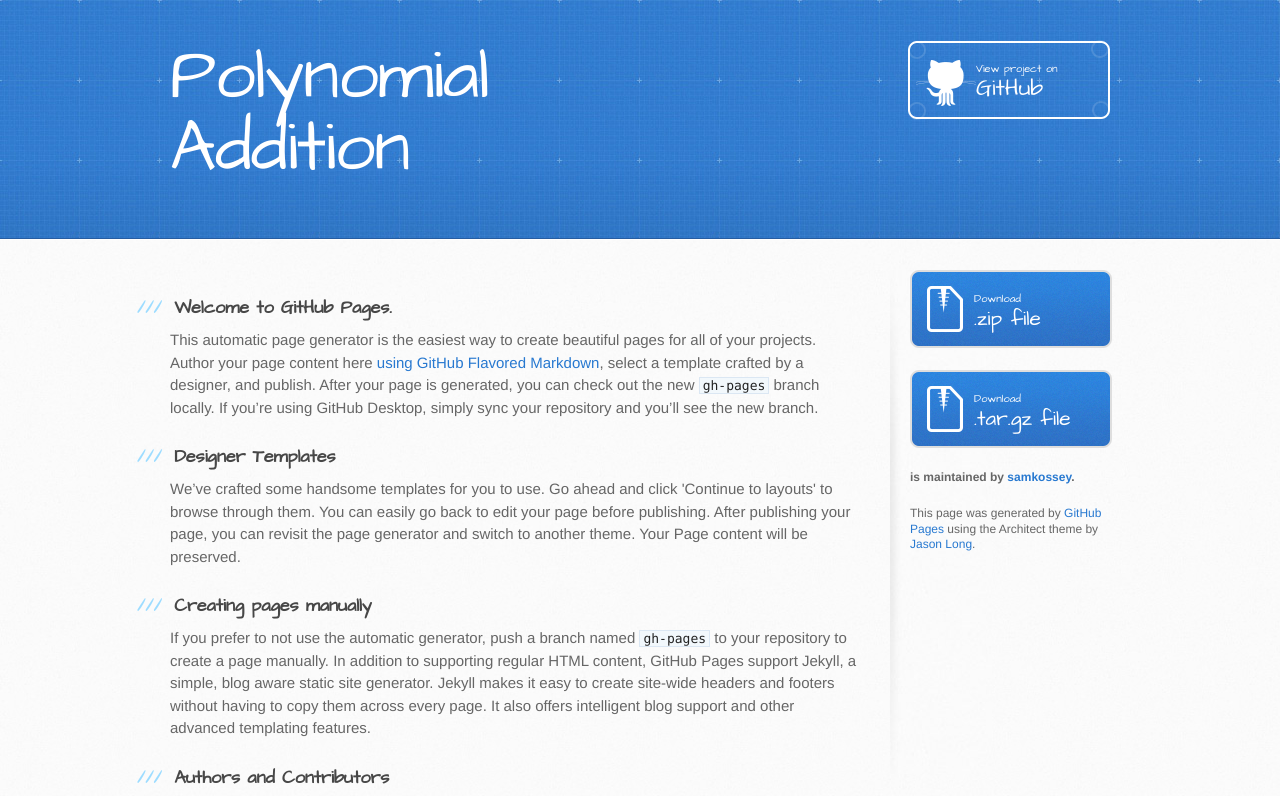
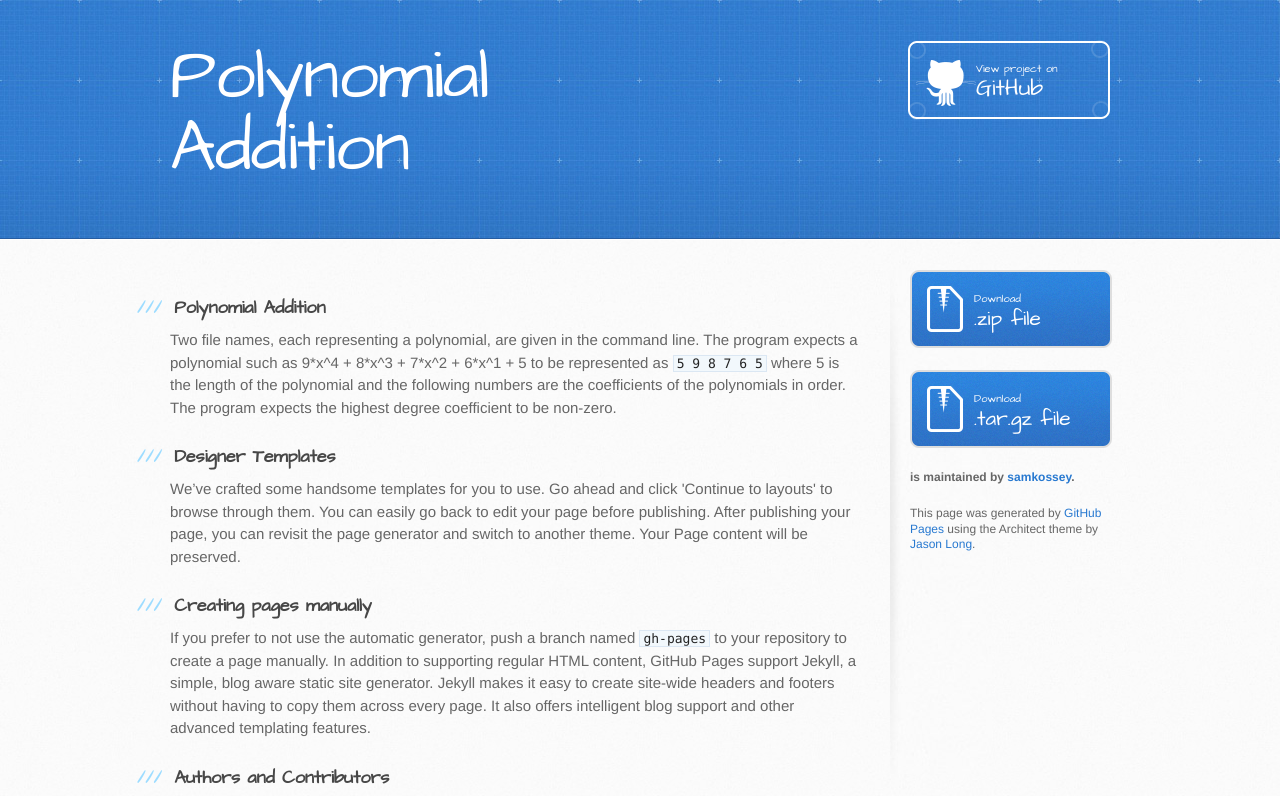
Before and after one commit to samkossey/polynomial, a plain HTML site: page index.html in a window 1280 px wide. Shown: the top 796 px of the page. Drawn offline with Linux system fonts and the light colour scheme.

Commit message:
Update index.html

```diff
--- a/index.html
+++ b/index.html
@@ -13,7 +13,7 @@
     <script src="//html5shiv.googlecode.com/svn/trunk/html5.js"></script>
     <![endif]-->
 
-    <title>Polynomial Addition by samkossey</title>
+    <title>Polynomial Addition | Sam Kossey</title>
   </head>
 
   <body>
@@ -29,9 +29,12 @@
       <div class="inner clearfix">
         <section id="main-content">
           <h3>
-<a id="welcome-to-github-pages" class="anchor" href="#welcome-to-github-pages" aria-hidden="true"><span aria-hidden="true" class="octicon octicon-link"></span></a>Welcome to GitHub Pages.</h3>
+<a id="welcome-to-github-pages" class="anchor" href="#welcome-to-github-pages" aria-hidden="true"><span aria-hidden="true" class="octicon octicon-link"></span></a>Polynomial Addition</h3>
 
-<p>This automatic page generator is the easiest way to create beautiful pages for all of your projects. Author your page content here <a href="https://guides.github.com/features/mastering-markdown/">using GitHub Flavored Markdown</a>, select a template crafted by a designer, and publish. After your page is generated, you can check out the new <code>gh-pages</code> branch locally. If you’re using GitHub Desktop, simply sync your repository and you’ll see the new branch.</p>
+<p>Two file names, each representing a polynomial, are given in the command line. The program expects a polynomial such as
+          9*x^4 + 8*x^3 + 7*x^2 + 6*x^1 + 5 to be represented as <code>5 9 8 7 6 5</code> where 5 is the length of the polynomial
+          and the following numbers are the coefficients of the polynomials in order. The program expects the highest degree coefficient
+          to be non-zero.</p>
 
 <h3>
 <a id="designer-templates" class="anchor" href="#designer-templates" aria-hidden="true"><span aria-hidden="true" class="octicon octicon-link"></span></a>Designer Templates</h3>
```
